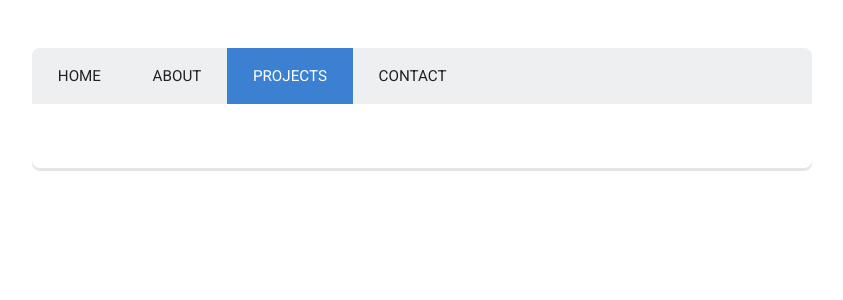
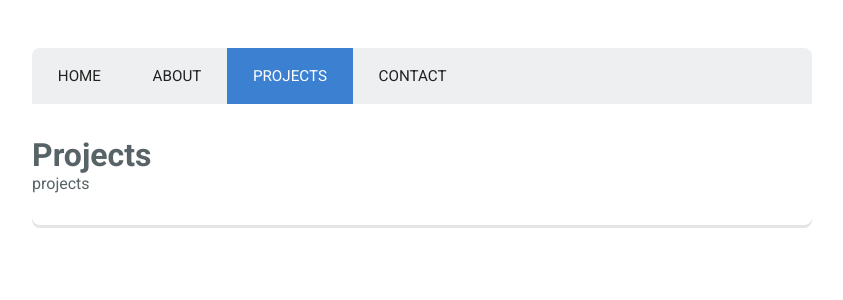
Before and after one commit to paigeharris/paigeharris.splunk.io, a React (Create React App) app: page /projects in a window 1280 px wide. Shown: the top 300 px of the page, without its empty margins (218-1061 px from the left). Built offline with nearby package versions, Linux system fonts and the light colour scheme.

Commit message:
minor edit to add h1 tag

```diff
--- a/src/Projects.js
+++ b/src/Projects.js
@@ -17,7 +17,12 @@ const Projects = (props) => {
     )
   });
 
-  return (projects)
+  return (
+    <div>
+    <h1>Projects</h1>
+    projects
+    </div>
+  )
 }
 
 export default Projects
```
